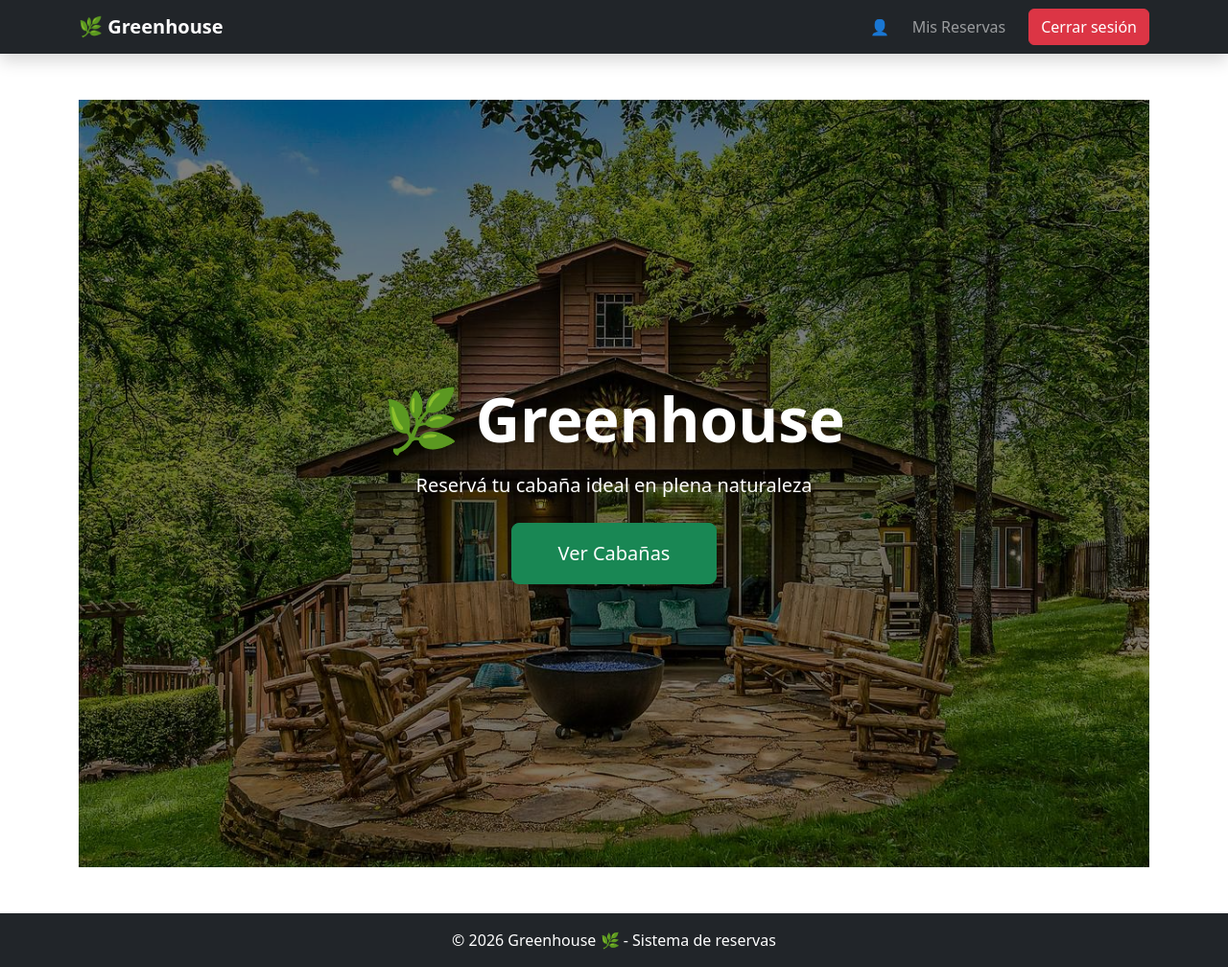
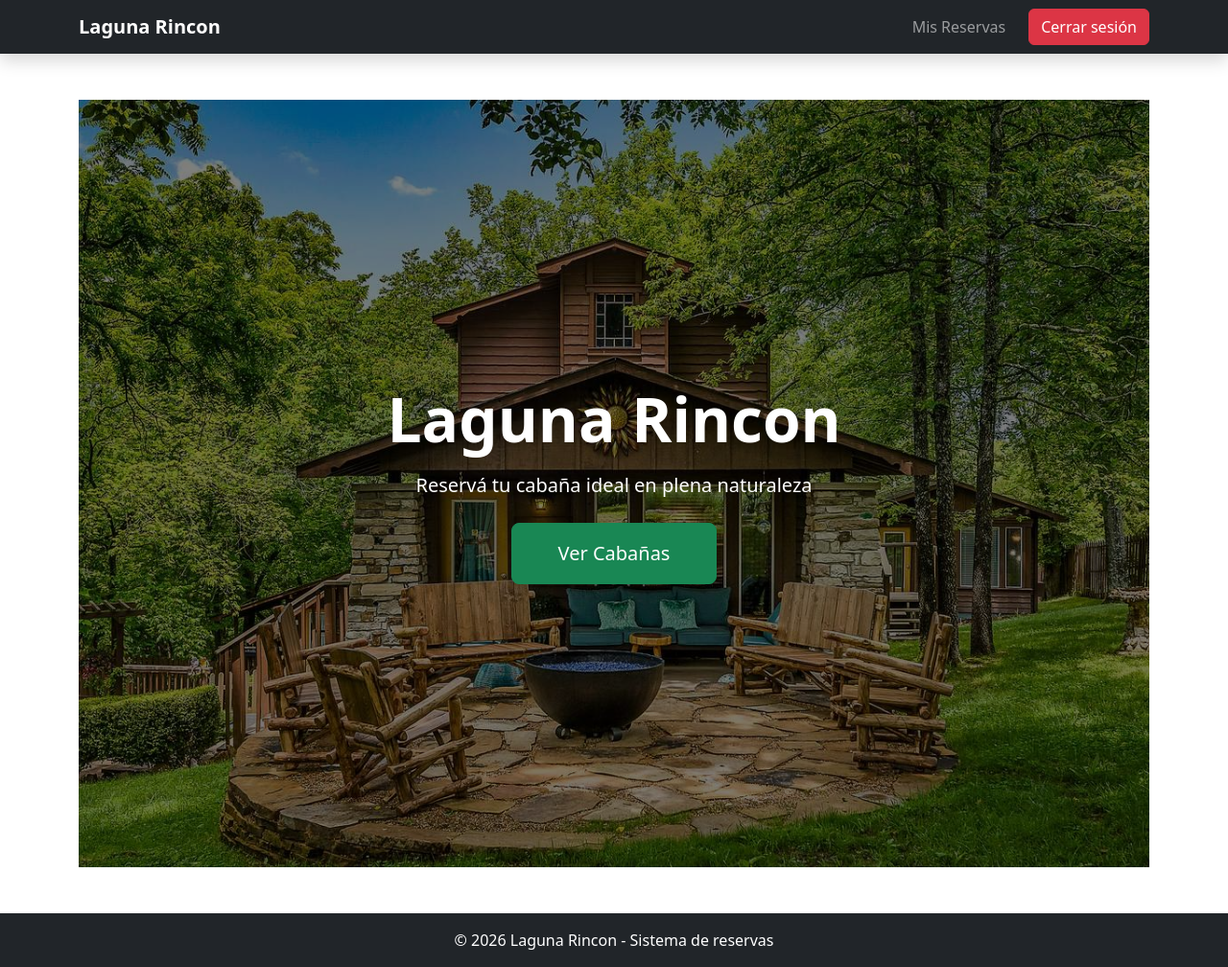
Before and after one commit to SabriMontiel/LagunaRincon, a CodeIgniter 4 app: the page made by app/Views/home.php in a window 1280 px wide. Shown: the whole page at 96% size. Run offline with PHP 8.4 and a stand-in for CodeIgniter, Linux system fonts and the light colour scheme; the template is opened without the code that fills it, so the values that code supplies are empty; some libraries are stand-ins or nearby versions.

Commit message:
'ultimos detalles'

```diff
--- a/app/Config/App.php
+++ b/app/Config/App.php
@@ -16,7 +16,7 @@ class App extends BaseConfig
      *
      * E.g., http://example.com/
      */
-    public $baseURL = 'http://localhost/greenhouse/public/';
+    public $baseURL = 'http://localhost/LagunaRincon/public/';
     /**
      * Allowed Hostnames in the Site URL other than the hostname in the baseURL.
      * If you want to accept multiple Hostnames, set this.
--- a/app/Views/home.php
+++ b/app/Views/home.php
@@ -6,7 +6,7 @@
     <div class="text-white">
 
         <h1 class="display-3 fw-bold mb-3">
-            🌿 Greenhouse
+            Laguna Rincon
         </h1>
 
         <p class="lead mb-4">
--- a/app/Views/layout/footer.php
+++ b/app/Views/layout/footer.php
@@ -1,7 +1,7 @@
 </div> <!-- cierre container -->
 
 <footer class="bg-dark text-white text-center py-3 mt-5">
-    <p class="mb-0">© 2026 Greenhouse 🌿 - Sistema de reservas</p>
+    <p class="mb-0">© 2026 Laguna Rincon - Sistema de reservas</p>
 </footer>
 
 <script src="<?= base_url('assets/js/bootstrap.bundle.min.js') ?>"></script>
--- a/app/Views/layout/header.php
+++ b/app/Views/layout/header.php
@@ -3,7 +3,7 @@
 <html lang="es">
 <head>
     <meta charset="UTF-8">
-    <title>Greenhouse</title>
+    <title>LagunaRincon</title>
     <meta name="viewport" content="width=device-width, initial-scale=1">
 
     <link rel="stylesheet" href="<?= base_url('assets/css/bootstrap.min.css') ?>">
@@ -13,7 +13,7 @@
 <nav class="navbar navbar-expand-lg navbar-dark bg-dark shadow">
   <div class="container">
     <a class="navbar-brand fw-bold" href="<?= site_url('/') ?>">
-        🌿 Greenhouse
+        Laguna Rincon
     </a>
 
     <button class="navbar-toggler" type="button" data-bs-toggle="collapse" data-bs-target="#navbarNav">
@@ -27,7 +27,7 @@
 
             <li class="nav-item me-2">
                 <span class="nav-link text-light">
-                   👤 <?= session()->get('nombre') ?>
+                 <?= session()->get('nombre') ?>
                 </span>
             </li>
 
```
Also changed, not shown: public/.htaccess.
